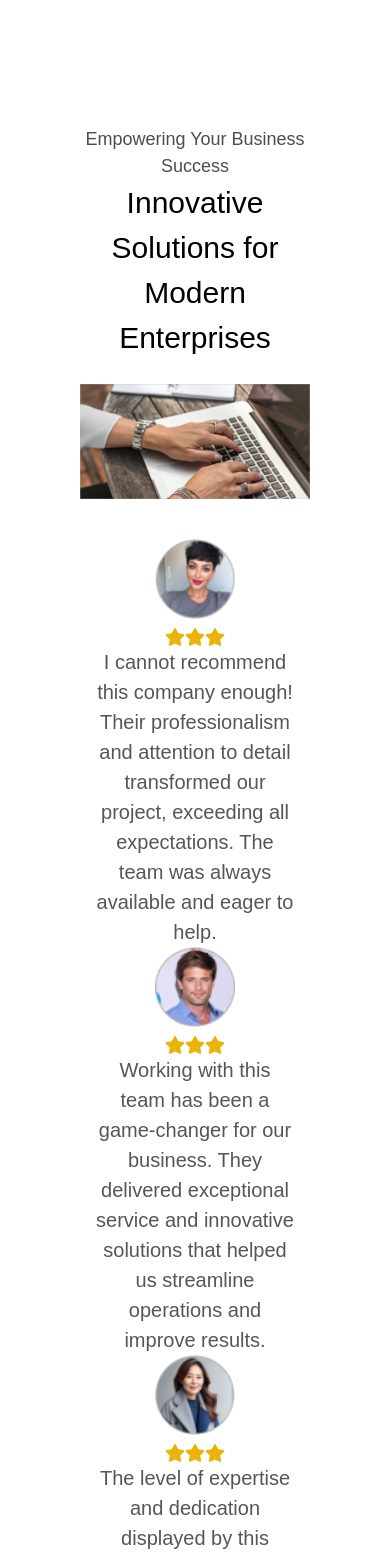
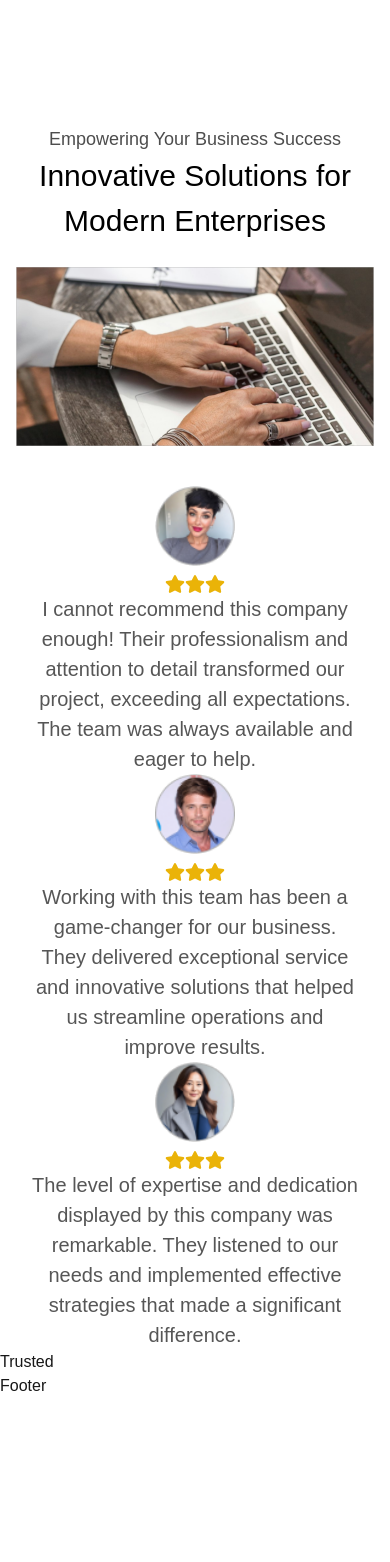
Before and after one commit to Petergya/work2, a Next.js app: page / in a window 390 px wide. Shown: the part 2242-3804 px from the top of the page. After the commit the page ends 3640 px from the top, so only its background shows below. Built offline with nearby package versions, Linux system fonts and the light colour scheme.

Commit message:
adjusted padding

```diff
--- a/src/component/Innovate.jsx
+++ b/src/component/Innovate.jsx
@@ -2,7 +2,7 @@ import Image from "next/image";
 
 export default function Innovate() {
   return (
-    <div className="mt-32 justify-center flex-col text-center px-20 mx-auto">
+    <div className="mt-32 justify-center flex-col text-center lg:px-20 px-4 mx-auto">
       <div className="mb-6">
         <h1 className="text-[#4D4D4D] text-[18px]">
           Empowering Your Business Success
--- a/src/component/OurClients.jsx
+++ b/src/component/OurClients.jsx
@@ -25,7 +25,7 @@ export default function ItemList() {
   ];
 
   return (
-    <div className="flex  lg:flex-row flex-col items-center  px-20 mx-auto mt-10">
+    <div className="flex  lg:flex-row flex-col items-center lg:px-20  px-4  mx-auto mt-10">
       {items.map((item) => (
         <div key={item.id} className="flex flex-col items-center ">
           <Image src={item.image} alt={item.text} width={500} height={500}  className="h-20 w-20"/>
```
